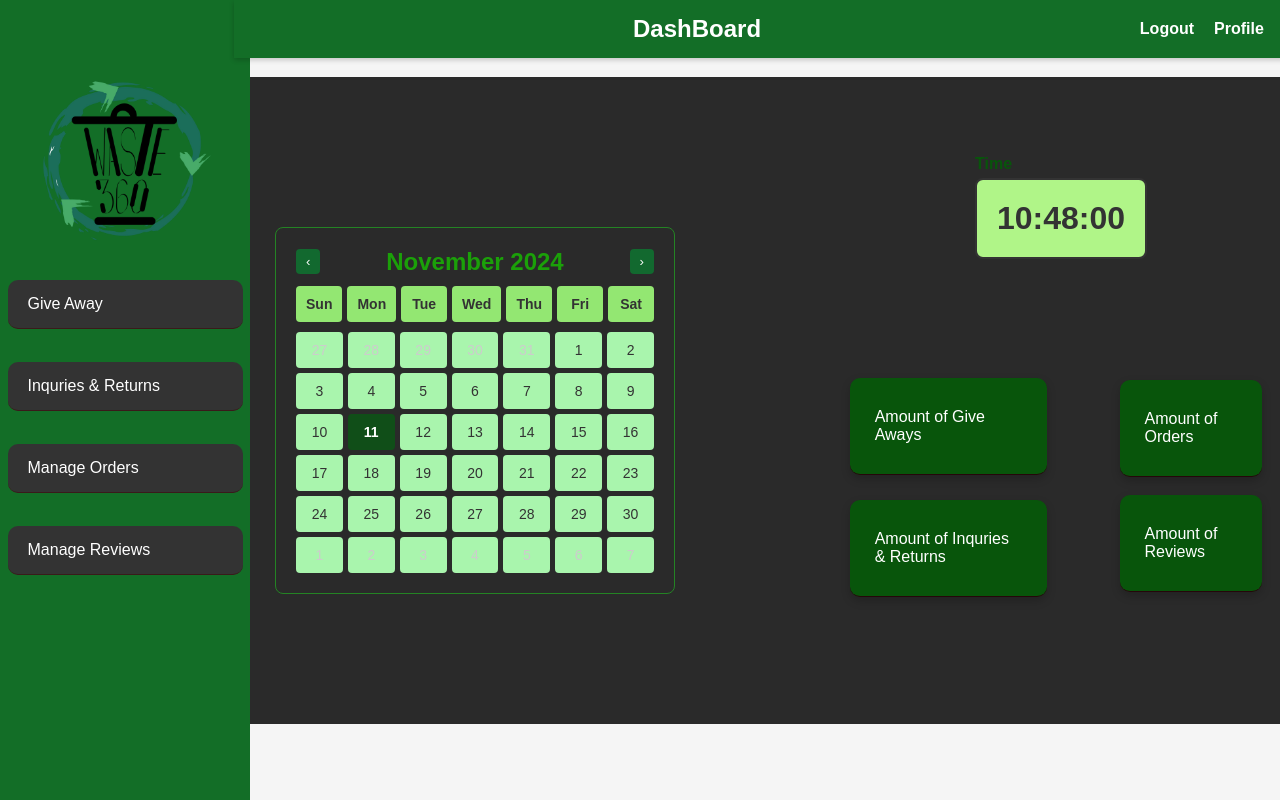
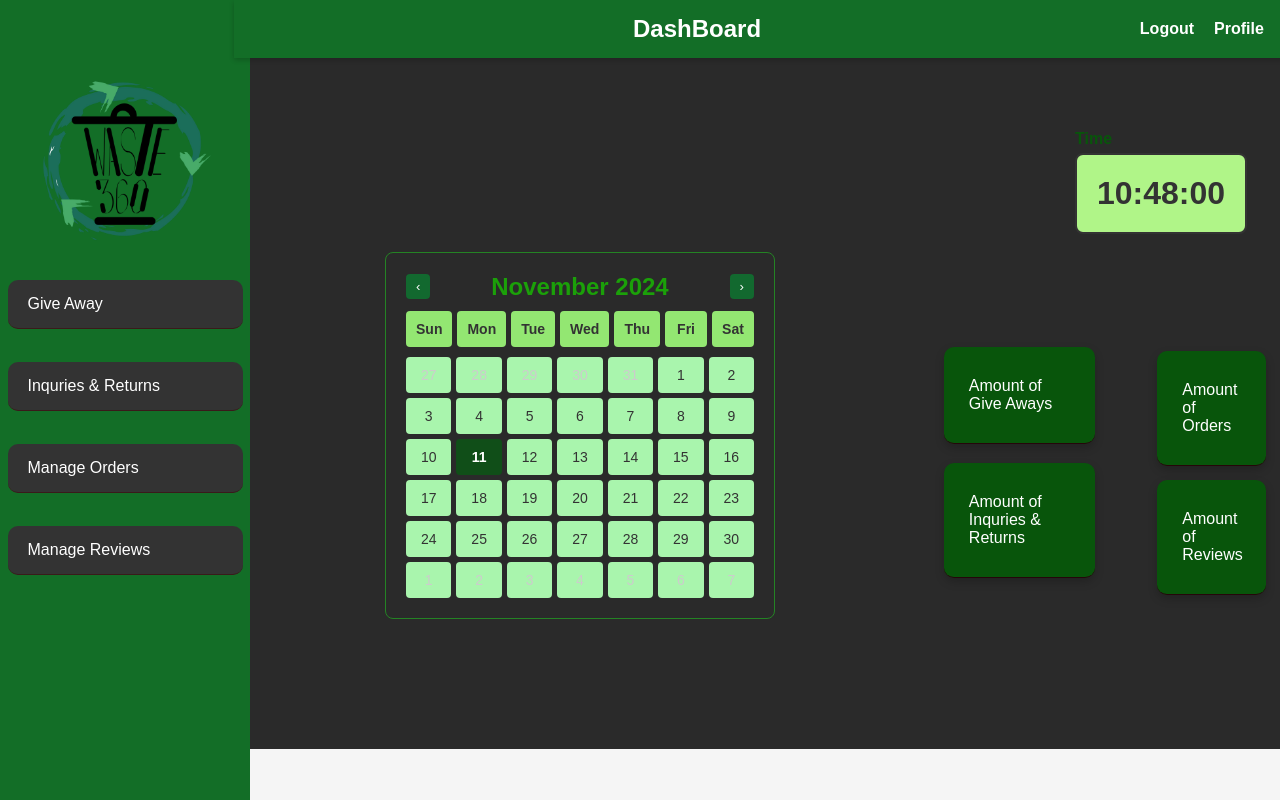
Before and after one commit to lakindukivin/CS45, a PHP site: page /html/dashboard.html in a window 1280 px wide. Run offline with PHP 8.4, Linux system fonts and the light colour scheme.

Commit message:
change dashboard

```diff
--- a/src/roles/customerServiceManager/styles/dashboard.css
+++ b/src/roles/customerServiceManager/styles/dashboard.css
@@ -8,14 +8,14 @@
 }
 
 .calendar {
-  width: 400px;
+  width: 390px;
   text-align: center;
   font-family: Arial, sans-serif;
   border: 1px solid #248324;
   border-radius: 8px;
   padding: 20px;
-  margin-top: 150px;
-  margin-left: 75px;
+  margin-top: 200px;
+  margin-left: 185px;
 }
 
 .calendar-header {
--- a/src/roles/productionManager/styles/dashboard.css
+++ b/src/roles/productionManager/styles/dashboard.css
@@ -8,14 +8,14 @@
 }
 
 .calendar {
-  width: 400px;
+  width: 390px;
   text-align: center;
   font-family: Arial, sans-serif;
   border: 1px solid #248324;
   border-radius: 8px;
   padding: 20px;
-  margin-top: 150px;
-  margin-left: 75px;
+  margin-top: 200px;
+  margin-left: 185px;
 }
 
 .calendar-header {
```
